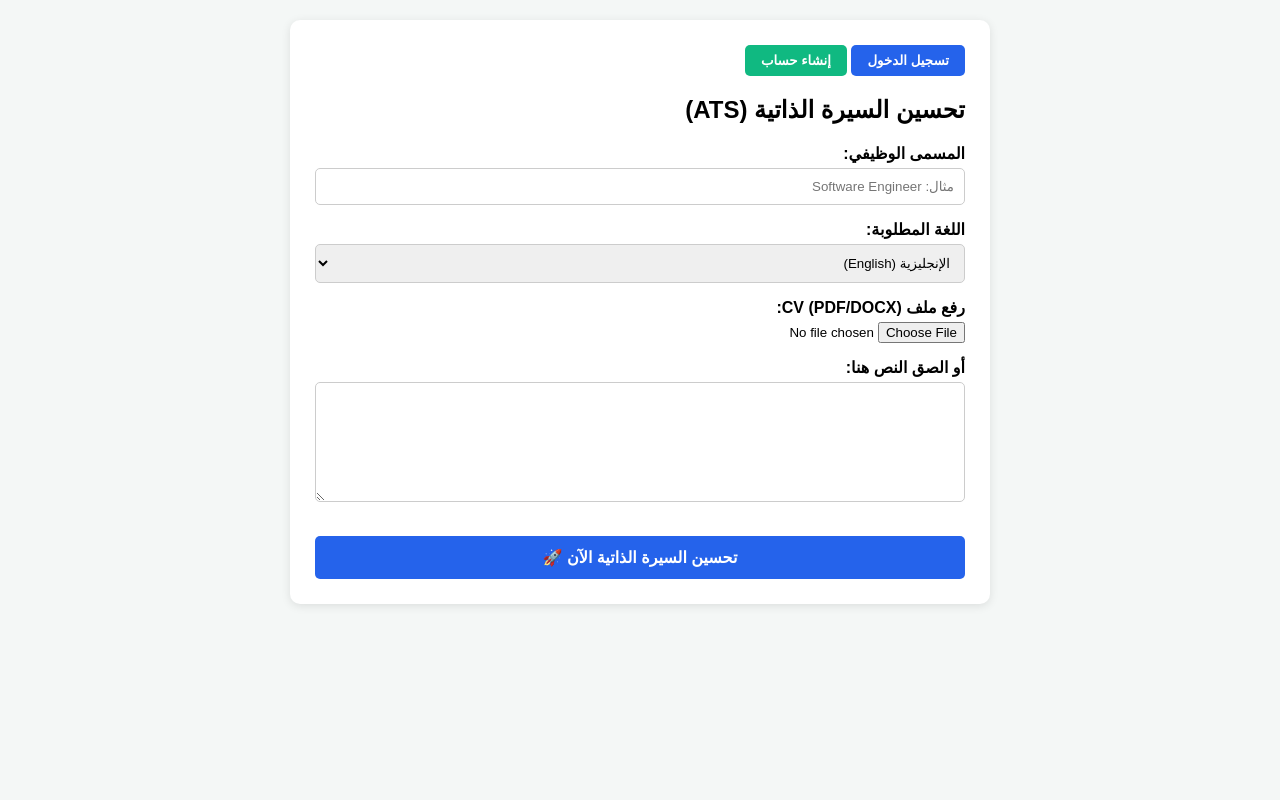
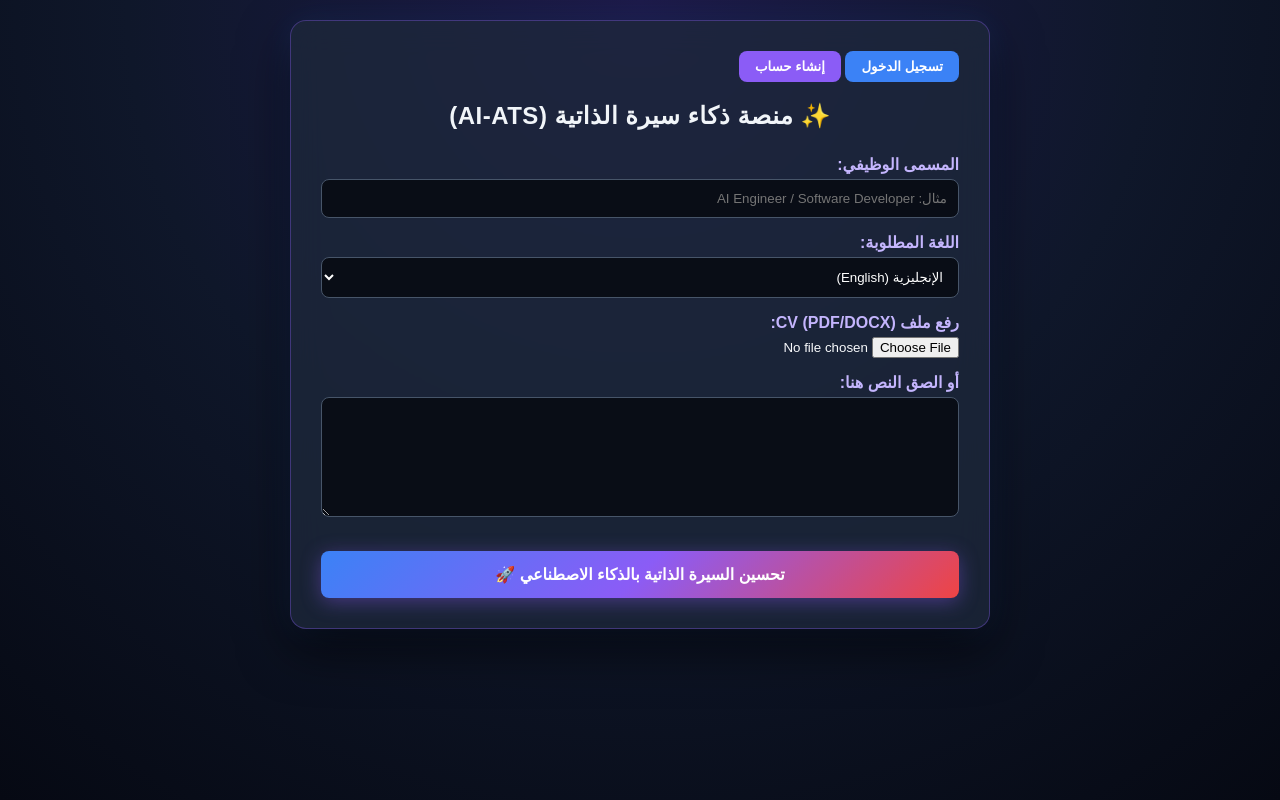
Before and after one commit to mohannad38-kh/-------ai, a Flask app: page / in a window 1280 px wide. Run offline with Flask 3, Linux system fonts and the light colour scheme; some libraries are stand-ins or nearby versions.

Commit message:
Apply luxury AI tech theme with blue, purple, and red accents

```diff
--- a/templates/index.html
+++ b/templates/index.html
@@ -11,20 +11,91 @@
 
     <style>
         * { box-sizing: border-box; font-family: sans-serif; }
-        body { background: #f4f7f6; margin: 0; padding: 20px; display: flex; justify-content: center; }
-        .container { max-width: 700px; width: 100%; background: #fff; padding: 25px; border-radius: 10px; box-shadow: 0 2px 10px rgba(0,0,0,0.1); }
+
+        /* خلفية فخمة تدمج الأزرق الغامق والبنفسجي بتدرج فضائي ساحر */
+        body {
+            background: radial-gradient(circle at top, #1e1b4b 0%, #0f172a 50%, #060913 100%);
+            color: #f8fafc;
+            margin: 0;
+            padding: 20px;
+            display: flex;
+            justify-content: center;
+            min-height: 100vh;
+        }
+
+        /* حاوية بتصميم زجاجي فاخر (Glassmorphism) مع حدود بنفسجية متوهجة خفيفاً */
+        .container {
+            max-width: 700px;
+            width: 100%;
+            background: rgba(30, 41, 59, 0.75);
+            backdrop-filter: blur(16px);
+            color: #f8fafc;
+            padding: 30px;
+            border-radius: 16px;
+            border: 1px solid rgba(139, 92, 246, 0.35);
+            box-shadow: 0 20px 50px rgba(0, 0, 0, 0.6), 0 0 30px rgba(59, 130, 246, 0.15);
+            height: fit-content;
+        }
+
         .header { display: flex; justify-content: space-between; align-items: center; margin-bottom: 20px; }
-        .btn { background: #2563eb; color: white; border: none; padding: 8px 16px; border-radius: 5px; cursor: pointer; font-weight: bold; }
-        .btn-green { background: #10b981; }
-        .btn-red { background: #ef4444; }
-        .btn-main { width: 100%; padding: 12px; font-size: 16px; margin-top: 15px; }
+
+        .btn { background: #3b82f6; color: white; border: none; padding: 8px 16px; border-radius: 8px; cursor: pointer; font-weight: bold; transition: all 0.3s; }
+        .btn:hover { background: #2563eb; box-shadow: 0 0 12px rgba(59, 130, 246, 0.5); }
+
+        .btn-green { background: #8b5cf6; } /* تحويل زر إنشاء الحساب للبنفسجي الملكي الفخم */
+        .btn-green:hover { background: #7c3aed; box-shadow: 0 0 12px rgba(139, 92, 246, 0.5); }
+
+        .btn-red { background: #ef4444; } /* زر الخروج والإغلاق باللون الأحمر الجريء */
+        .btn-red:hover { background: #dc2626; box-shadow: 0 0 12px rgba(239, 68, 68, 0.5); }
+
+        /* زر التحسين الرئيسي بتدرج فخم يجمع الأزرق والبنفسجي والأحمر بانسجام */
+        .btn-main {
+            width: 100%;
+            padding: 14px;
+            font-size: 16px;
+            margin-top: 15px;
+            background: linear-gradient(135deg, #3b82f6 0%, #8b5cf6 50%, #ef4444 100%);
+            box-shadow: 0 4px 20px rgba(139, 92, 246, 0.4);
+        }
+        .btn-main:hover {
+            opacity: 0.95;
+            box-shadow: 0 6px 25px rgba(239, 68, 68, 0.5);
+        }
+
         .form-group { margin-bottom: 15px; }
-        label { display: block; margin-bottom: 5px; font-weight: bold; }
-        input[type="text"], input[type="email"], input[type="password"], textarea, select { width: 100%; padding: 10px; border: 1px solid #ccc; border-radius: 5px; }
+        label { display: block; margin-bottom: 5px; font-weight: bold; color: #c4b5fd; } /* لون بنفسجي فاتح وراقي للعناوين */
+
+        /* حقول الإدخال ذات الطابع السيبراني الداكن */
+        input[type="text"], input[type="email"], input[type="password"], textarea, select {
+            width: 100%;
+            padding: 11px;
+            background: #090d16;
+            color: #fff;
+            border: 1px solid #475569;
+            border-radius: 8px;
+            outline: none;
+            transition: all 0.3s;
+        }
+        input[type="text"]:focus, input[type="email"]:focus, input[type="password"]:focus, textarea:focus, selectfocu, select:focus {
+            border-color: #8b5cf6;
+            box-shadow: 0 0 12px rgba(139, 92, 246, 0.3);
+        }
         textarea { height: 120px; }
-        .modal { display: none; position: fixed; top: 0; left: 0; width: 100%; height: 100%; background: rgba(0,0,0,0.5); justify-content: center; align-items: center; z-index: 999; }
-        .modal-box { background: white; padding: 20px; border-radius: 8px; width: 320px; }
-        .result-box { display: none; margin-top: 20px; padding: 15px; background: #eef2ff; border: 1px solid #c7d2fe; border-radius: 5px; }
+
+        .modal { display: none; position: fixed; top: 0; left: 0; width: 100%; height: 100%; background: rgba(0,0,0,0.8); justify-content: center; align-items: center; z-index: 999; backdrop-filter: blur(5px); }
+        .modal-box { background: #1e293b; color: #f8fafc; padding: 25px; border-radius: 12px; width: 340px; box-shadow: 0 15px 35px rgba(0,0,0,0.5); border: 1px solid rgba(139, 92, 246, 0.4); }
+
+        /* صندوق النتائج بتصميم متوهج ذكي */
+        .result-box {
+            display: none;
+            margin-top: 20px;
+            padding: 15px;
+            background: rgba(9, 13, 22, 0.9) !important;
+            border: 1px solid #8b5cf6 !important;
+            box-shadow: 0 0 20px rgba(139, 92, 246, 0.2);
+            color: #f8fafc;
+            border-radius: 10px;
+        }
     </style>
 </head>
 <body>
@@ -36,17 +107,17 @@
             <button class="btn btn-green" id="openSignUpBtn">إنشاء حساب</button>
         </div>
         <div id="authSec" style="display: none;">
-            <span id="userEmail" style="margin-left: 10px; font-weight: bold;"></span>
+            <span id="userEmail" style="margin-left: 10px; font-weight: bold; color: #93c5fd;"></span>
             <button class="btn btn-red" id="logoutBtn">خروج</button>
         </div>
     </div>
 
-    <h2>تحسين السيرة الذاتية (ATS)</h2>
+    <h2 style="color: #f1f5f9; text-align: center; margin-bottom: 25px; letter-spacing: 0.5px;">✨ منصة ذكاء سيرة الذاتية (AI-ATS)</h2>
 
     <form id="cvForm" onsubmit="return false;">
         <div class="form-group">
             <label>المسمى الوظيفي:</label>
-            <input type="text" id="jobTitle" name="job_title" required placeholder="مثال: Software Engineer">
+            <input type="text" id="jobTitle" name="job_title" required placeholder="مثال: AI Engineer / Software Developer">
         </div>
 
         <div class="form-group">
@@ -67,18 +138,18 @@
             <textarea id="cvText" name="cv_text"></textarea>
         </div>
 
-        <button type="button" class="btn btn-main" id="submitBtn">تحسين السيرة الذاتية الآن 🚀</button>
+        <button type="button" class="btn btn-main" id="submitBtn">تحسين السيرة الذاتية بالذكاء الاصطناعي 🚀</button>
     </form>
 
     <div id="resultBox" class="result-box">
-        <h3>النتيجة:</h3>
+        <h3 style="color: #a78bfa;">النتيجة الذكية:</h3>
         <div id="resultContent"></div>
     </div>
 </div>
 
 <div id="loginModal" class="modal">
     <div class="modal-box">
-        <h3>تسجيل الدخول</h3>
+        <h3 style="color: #a78bfa; margin-top: 0;">تسجيل الدخول</h3>
         <input type="email" id="loginEmail" placeholder="البريد الإلكتروني"><br><br>
         <input type="password" id="loginPassword" placeholder="كلمة المرور"><br><br>
         <button class="btn" style="width: 100%;" id="loginSubmitBtn">دخول</button><br><br>
@@ -88,7 +159,7 @@
 
 <div id="signUpModal" class="modal">
     <div class="modal-box">
-        <h3>إنشاء حساب جديد</h3>
+        <h3 style="color: #a78bfa; margin-top: 0;">إنشاء حساب جديد</h3>
         <input type="email" id="signUpEmail" placeholder="البريد الإلكتروني"><br><br>
         <input type="password" id="signUpPassword" placeholder="كلمة المرور"><br><br>
         <button class="btn btn-green" style="width: 100%;" id="signUpSubmitBtn">إنشاء حساب</button><br><br>
@@ -179,7 +250,7 @@
 
             const btn = this;
             btn.disabled = true;
-            btn.innerText = "جاري التحسين... ⏳";
+            btn.innerText = "جاري التحليل والتحسين بالذكاء الاصطناعي... ⏳";
 
             const formData = new FormData(document.getElementById('cvForm'));
 
@@ -202,7 +273,7 @@
             .catch(err => alert("حدث خطأ بالاتصال مع السيرفر."))
             .finally(() => {
                 btn.disabled = false;
-                btn.innerText = "تحسين السيرة الذاتية الآن 🚀";
+                btn.innerText = "تحسين السيرة الذاتية بالذكاء الاصطناعي 🚀";
             });
         };
     });
```
